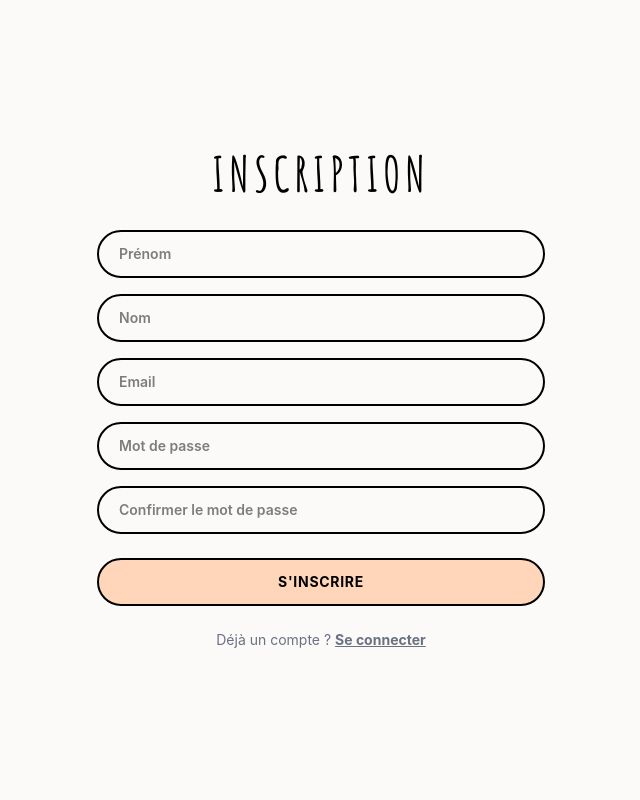
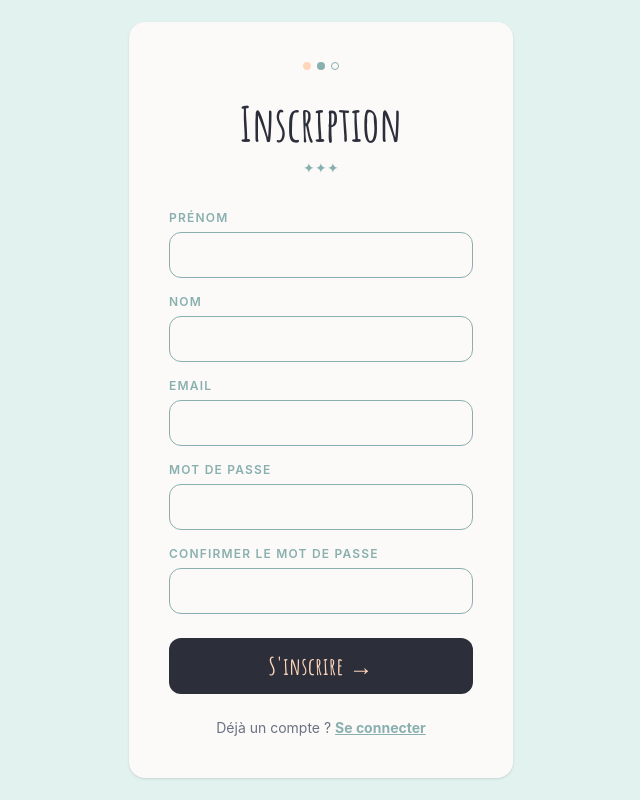
Before and after one commit to aucherm/carnet_front, a React (Vite) app in the folder my-app/: page /signup in a window 1280 px wide. Shown: the whole page, without its empty margins (319-959 px from the left). Built offline with nearby package versions, Linux system fonts and the light colour scheme.

Commit message:
style / [signup]

```diff
--- a/my-app/src/pages/LoginPage.tsx
+++ b/my-app/src/pages/LoginPage.tsx
@@ -50,7 +50,7 @@ export default function LoginPage() {
             placeholder="vous@exemple.com"
             value={mail}
             onChange={(e) => setMail(e.target.value)}
-            className="w-full border-[1.5px] border-mint rounded-xl px-4 py-2.5 text-grey bg-white placeholder:text-green/50 focus:outline-none focus:border-green transition-colors"
+            className="w-full border-[1.5px] border-green rounded-xl px-4 py-2.5 text-grey bg-white placeholder:text-green/50 focus:outline-none focus:border-green transition-colors"
           />
         </div>
 
@@ -63,7 +63,7 @@ export default function LoginPage() {
             placeholder="••••••••"
             value={password}
             onChange={(e) => setPassword(e.target.value)}
-            className="w-full border-[1.5px] border-mint rounded-xl px-4 py-2.5 text-grey bg-white placeholder:text-green/50 focus:outline-none focus:border-green transition-colors"
+            className="w-full border-[1.5px] border-green rounded-xl px-4 py-2.5 text-grey bg-white placeholder:text-green/50 focus:outline-none focus:border-green transition-colors"
           />
         </div>
 
--- a/my-app/src/pages/SignupPage.tsx
+++ b/my-app/src/pages/SignupPage.tsx
@@ -38,72 +38,64 @@ export default function SignupPage() {
   };
 
   return (
-    <div className="min-h-screen flex items-center justify-center bg-white px-6">
-      <div className="w-full max-w-md">
-        <h1 className="font-heading text-center font-black tracking-widest uppercase text-5xl mb-8">
+    <div className="min-h-screen flex items-center justify-center bg-mint px-4">
+      <div className="bg-white rounded-2xl shadow-sm p-10 w-full max-w-sm">
+
+        <div className="flex justify-center gap-1.5 mb-6">
+          <span className="w-2 h-2 rounded-full bg-orange" />
+          <span className="w-2 h-2 rounded-full bg-green" />
+          <span className="w-2 h-2 rounded-full border border-green" />
+        </div>
+
+        <h2 className="font-heading text-5xl font-bold text-grey text-center leading-tight mb-1">
           Inscription
-        </h1>
+        </h2>
+        <p className="text-center text-green text-sm tracking-wide mb-8">✦✦✦</p>
 
         {error && (
-          <p className="text-red-500 text-sm text-center mb-4">{error}</p>
+          <p className="bg-orange text-grey text-sm text-center rounded-lg px-3 py-2 mb-5">
+            {error}
+          </p>
         )}
 
         <div className="flex flex-col gap-4">
+          {[
+            { name: "firstName", label: "Prénom", type: "text" },
+            { name: "lastName", label: "Nom", type: "text" },
+            { name: "mail", label: "Email", type: "email" },
+            { name: "password", label: "Mot de passe", type: "password" },
+            { name: "confirmPassword", label: "Confirmer le mot de passe", type: "password" },
+          ].map(({ name, label, type }) => (
+            <div key={name}>
+              <label className="block text-xs font-semibold text-green uppercase tracking-widest mb-1.5">
+                {label}
+              </label>
               <input
-            name="firstName"
-            placeholder="Prénom"
-            value={form.firstName}
+                name={name}
+                type={type}
+                value={form[name as keyof typeof form]}
                 onChange={handleChange}
-            className="border-2 border-black rounded-full px-5 py-3 text-sm font-semibold outline-none focus:border-green"
+                className="w-full border-[1.5px] border-green rounded-xl px-4 py-2.5 text-grey bg-white placeholder:text-green/50 focus:outline-none focus:border-green transition-colors"
               />
-          <input
-            name="lastName"
-            placeholder="Nom"
-            value={form.lastName}
-            onChange={handleChange}
-            className="border-2 border-black rounded-full px-5 py-3 text-sm font-semibold outline-none focus:border-green"
-          />
-          <input
-            name="mail"
-            type="email"
-            placeholder="Email"
-            value={form.mail}
-            onChange={handleChange}
-            className="border-2 border-black rounded-full px-5 py-3 text-sm font-semibold outline-none focus:border-green"
-          />
-          <input
-            name="password"
-            type="password"
-            placeholder="Mot de passe"
-            value={form.password}
-            onChange={handleChange}
-            className="border-2 border-black rounded-full px-5 py-3 text-sm font-semibold outline-none focus:border-green"
-          />
-          <input
-            name="confirmPassword"
-            type="password"
-            placeholder="Confirmer le mot de passe"
-            value={form.confirmPassword}
-            onChange={handleChange}
-            className="border-2 border-black rounded-full px-5 py-3 text-sm font-semibold outline-none focus:border-green"
-          />
+            </div>
+          ))}
+        </div>
 
         <button
           onClick={handleSubmit}
           disabled={loading}
-            className="w-full border-2 border-black rounded-full py-3 text-sm font-bold uppercase tracking-wider bg-orange hover:bg-green transition-colors mt-2"
+          className="w-full mt-6 bg-grey text-orange font-heading text-2xl font-bold rounded-xl py-3 tracking-wide hover:bg-green hover:text-white active:scale-[0.98] transition-all"
         >
-            {loading ? "Inscription..." : "S'inscrire"}
+          {loading ? "Inscription..." : "S'inscrire →"}
         </button>
 
-          <p className="text-center text-sm text-gray-500 mt-2">
+        <p className="text-center text-sm text-gray-500 mt-6">
           Déjà un compte ?{" "}
-            <NavLink to="/login" className="font-bold underline">
+          <NavLink to="/login" className="font-bold text-green underline">
             Se connecter
           </NavLink>
         </p>
       </div>
     </div>
-    </div>
   );
 }
```
Lines whose indentation alone changed are shown as unchanged.
